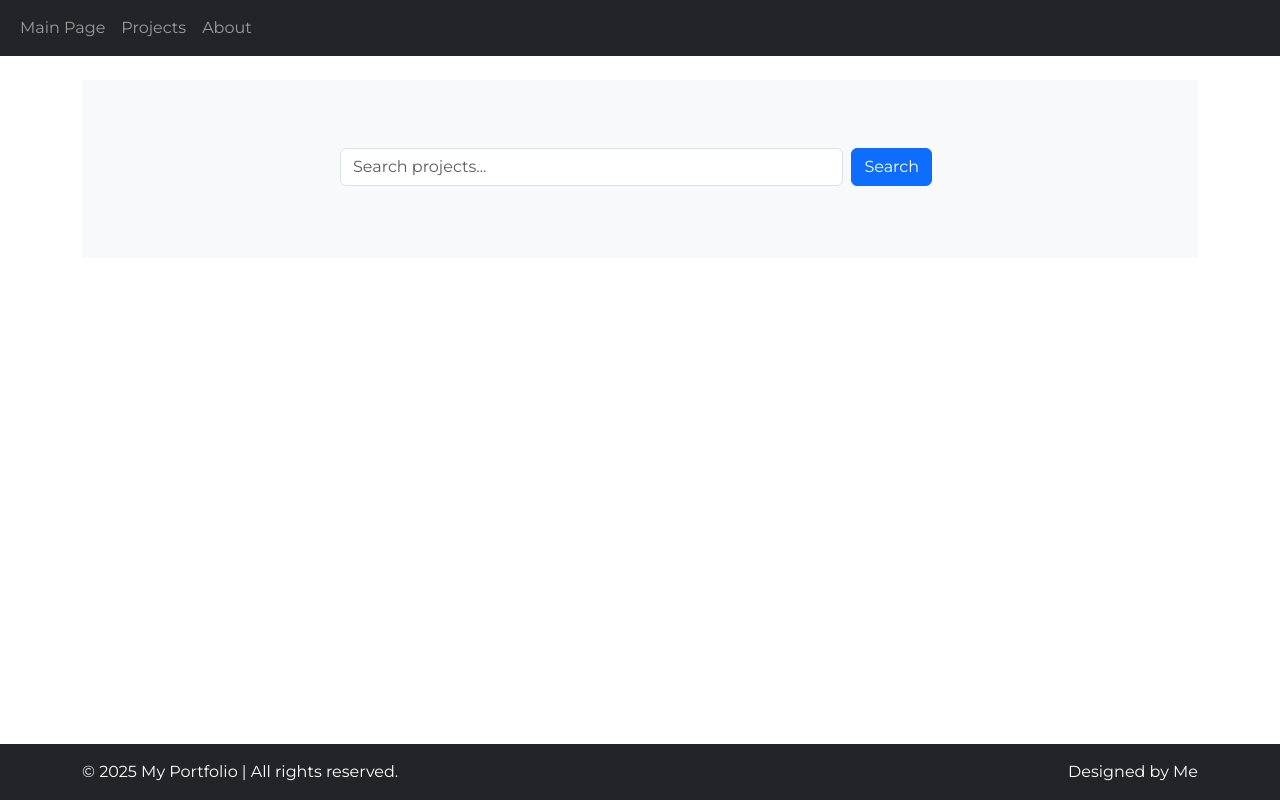
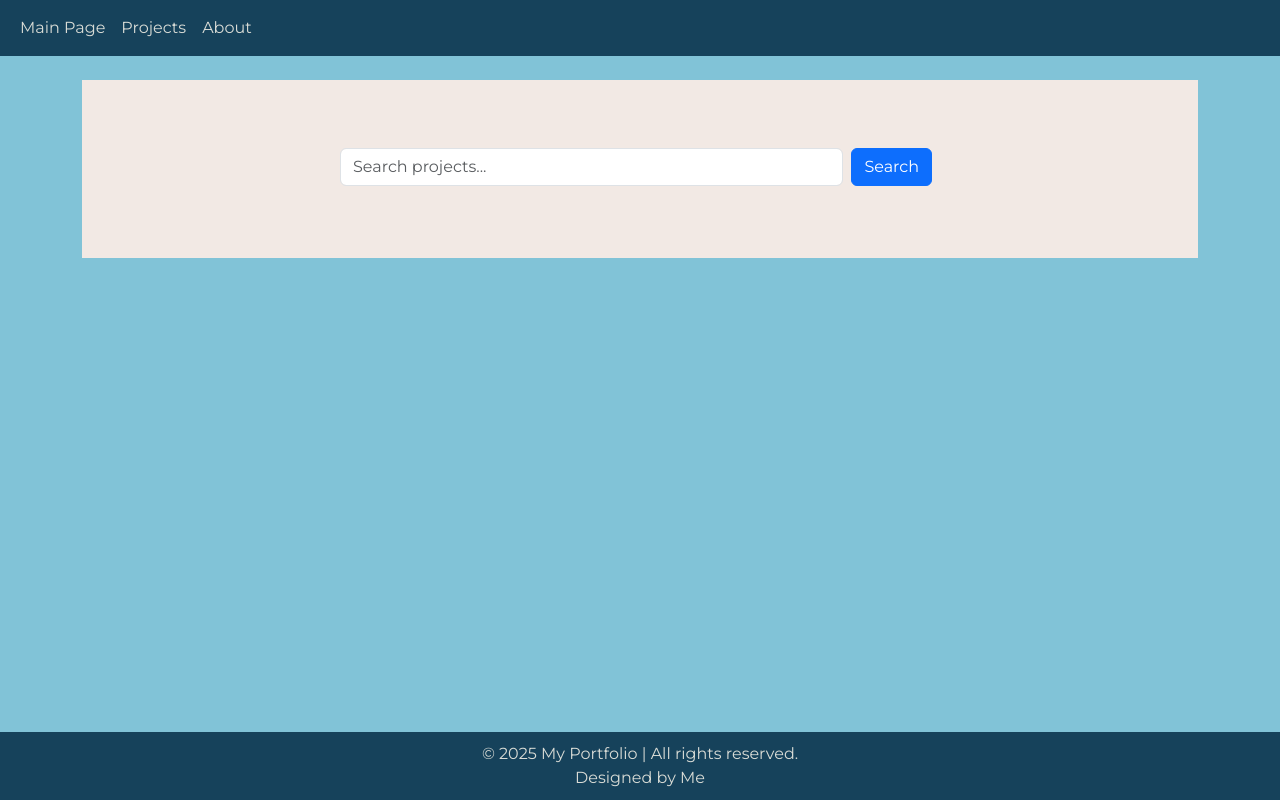
Before and after one commit to stokuj/my-django-portfolio, a Django app: page /projects/ in a window 1280 px wide. Run offline with Django 5.2, Linux system fonts and the light colour scheme; data that the repository does not hold is empty.

Commit message:
Dodanie kolorów na razie

```diff
--- a/personal_portfolio/main/templates/base.html
+++ b/personal_portfolio/main/templates/base.html
@@ -4,31 +4,66 @@
     <meta charset="UTF-8">
     <meta http-equiv="X-UA-Compatible" content="IE=edge">
     <meta name="viewport" content="width=device-width, initial-scale=1.0">
-    <link href="https://cdn.jsdelivr.net/npm/bootstrap@5.3.0-alpha1/dist/css/bootstrap.min.css" rel="stylesheet" integrity="sha384-GLhlTQ8iRABdZLl6O3oVMWSktQOp6b7In1Zl3/Jr59b6EGGoI1aFkw7cmDA6j6gD" crossorigin="anonymous">
+
+    <!-- Bootstrap CSS -->
+    <link href="https://cdn.jsdelivr.net/npm/bootstrap@5.3.0-alpha1/dist/css/bootstrap.min.css" rel="stylesheet"
+          integrity="sha384-GLhlTQ8iRABdZLl6O3oVMWSktQOp6b7In1Zl3/Jr59b6EGGoI1aFkw7cmDA6j6gD" crossorigin="anonymous">
 
     <title>{% block title %}My Personal Portfolio{% endblock %}</title>
 
-    <!-- Link do Google Fonts -->
+    {% load static %}
+    <link rel="stylesheet" href="{% static 'css/style.css' %}">
+
+    <!-- Google Fonts -->
     <link href="https://fonts.googleapis.com/css2?family=Roboto:wght@300;400;700&display=swap" rel="stylesheet">
     <link href="https://fonts.googleapis.com/css2?family=Montserrat:wght@300;400;700&display=swap" rel="stylesheet">
+
     <style>
         body {
+            background-color: #81c3d7;
             font-family: 'Montserrat', sans-serif;
+            display: flex;
+            flex-direction: column;
+            min-height: 100vh;
         }
-      /* Ustalamy stałą wysokość miniatury, np. 200px */
+
+        .container {
+            flex: 1;
+        }
+
+        /* Ustalamy stałą wysokość miniatury */
         .card-img-top {
             width: 100%;
             height: 200px;  /* Możesz dostosować wysokość */
             object-fit: cover;
         }
+
+        /* Navbar */
+        .custom-navbar {
+            background-color: #16425b !important;
+        }
+        .custom-navbar .nav-link {
+            color: #d9dcd6 !important;
+        }
+        .custom-navbar .nav-link:hover {
+            color: #d9dcd6 !important;
+        }
+
+        /* Stopka */
+        .custom-footer {
+            background-color: #16425b;
+            color: #d9dcd6;
+            text-align: center;
+            padding: 10px 0;
+        }
     </style>
 
 </head>
 <body>
-    <!-- Pasek nawigacyjny u góry -->
-    <nav class="navbar navbar-expand-lg navbar-dark bg-dark">
+
+    <!-- Pasek nawigacyjny -->
+    <nav class="navbar navbar-expand-lg custom-navbar">
         <div class="container-fluid">
-            <div>
             <ul class="navbar-nav">
                 <li class="nav-item">
                     <a class="nav-link" href="{% url 'home' %}">Main Page</a>
@@ -41,22 +76,24 @@
                 </li>
             </ul>
         </div>
-        </div>
     </nav>
 
     <!-- Główna zawartość -->
-    <div class="container mt-4">{% block page_content %}{% endblock %}</div>
+    <div class="container mt-4">
+        {% block page_content %}{% endblock %}
+    </div>
 
     <!-- Stopka -->
-    <footer class="mt-5">
-        <div class="navbar fixed-bottom navbar-dark bg-dark text-white py-3">
-            <div class="container text-center">
+    <footer class="custom-footer mt-4">
+        <div class="container">
             <p class="mb-0">&copy; 2025 My Portfolio | All rights reserved.</p>
             <p class="mb-0">Designed by Me</p>
         </div>
-        </div>
     </footer>
 
-    <script src="https://cdn.jsdelivr.net/npm/bootstrap@5.1.3/dist/js/bootstrap.bundle.min.js" integrity="sha384-ka7Sk0Gln4gmtz2MlQnikT1wXgYsOg+OMhuP+IlRH9sENBO0LRn5q+8nbTov4+1p" crossorigin="anonymous"></script>
+    <!-- Bootstrap JS -->
+    <script src="https://cdn.jsdelivr.net/npm/bootstrap@5.1.3/dist/js/bootstrap.bundle.min.js"
+            integrity="sha384-ka7Sk0Gln4gmtz2MlQnikT1wXgYsOg+OMhuP+IlRH9sENBO0LRn5q+8nbTov4+1p" crossorigin="anonymous"></script>
+
 </body>
 </html>
--- a/personal_portfolio/main/templates/main/about.html
+++ b/personal_portfolio/main/templates/main/about.html
@@ -3,7 +3,6 @@
 {% block page_name %}Home{% endblock page_name %}
 
 {% block page_content %}
-
 About me
 
 {% endblock page_content %}
--- a/personal_portfolio/main/templates/main/project_detail.html
+++ b/personal_portfolio/main/templates/main/project_detail.html
@@ -4,7 +4,7 @@
 
 {% block page_content %}
     <!-- Kontener dla strony szczegółów z dodatkowym paddingiem i ograniczoną szerokością -->
-    <div class="container py-5" style="max-width: 800px; background-color: #f8f9fa;">
+    <div class="container py-5" style="max-width: 800px; background-color:rgb(146, 177, 116);">
         <div class="card shadow-sm">
             {% if project.thumbnail %}
                 <img src="{{ project.thumbnail.url }}" class="card-img-top" alt="{{ project.title }}">
--- a/personal_portfolio/main/templates/main/projects.html
+++ b/personal_portfolio/main/templates/main/projects.html
@@ -4,7 +4,7 @@
 
 {% block page_content %}
     <!-- Główny kontener z lekkim tłem off-white i dodatkowymi odstępami -->
-    <div class="container py-5" style="max-width: 1200px; background-color: #f8f9fa;">
+    <div class="container py-5" style="max-width: 1200px; background-color: #f2e9e4;">
         <!-- Formularz wyszukiwania z przyciskiem 'Clear Filters' -->
         <form class="mb-4 d-flex align-items-center" method="get" style="margin-top: 20px; max-width: 600px; margin-left: auto; margin-right: auto;">
             <input type="text" name="q" value="{{ query }}" class="form-control me-2" placeholder="Search projects..." style="flex: 1; min-width: 300px;">
```
Also changed, not shown: personal_portfolio/main/static/css/style.css (added). Lines whose indentation alone changed are shown as unchanged.
